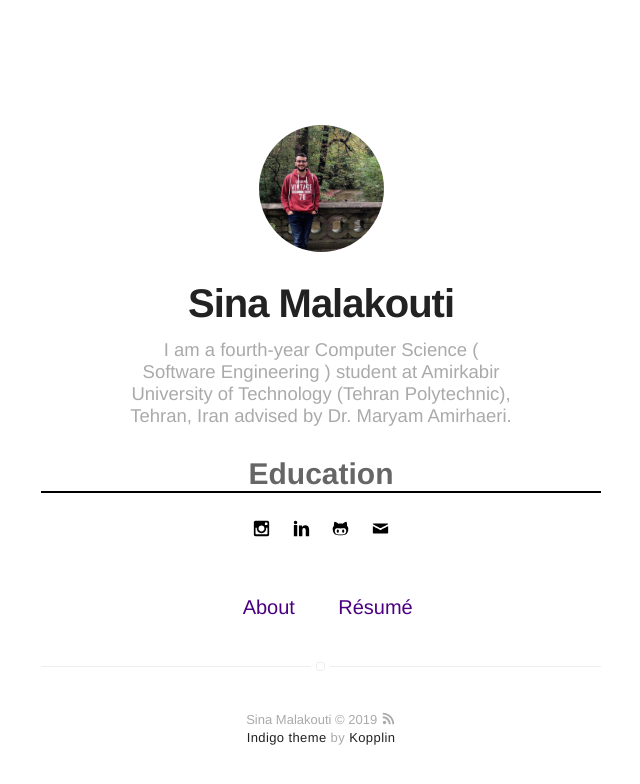
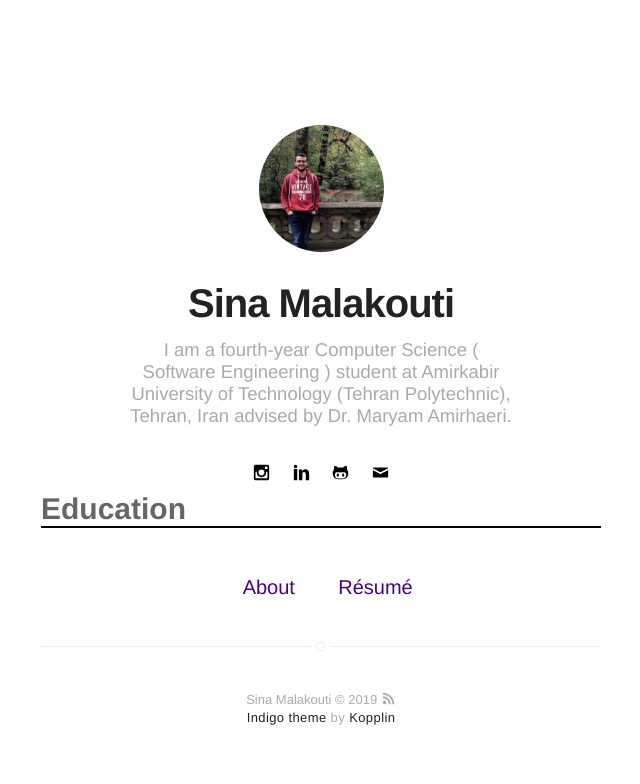
Before and after one commit to sinamalakouti/sinamalakouti.github.io, a Jekyll site: the page built from index.html, in a window 1280 px wide. Shown: the top 784 px of the page, without its empty margins (319-959 px from the left). Built offline with Jekyll 4.4.1, drawn with Linux system fonts in a browser that asks for light colours.

Commit message:
just playing around

```diff
--- a/_includes/header.html
+++ b/_includes/header.html
@@ -21,7 +21,6 @@
         <h1 class="title">{{ site.name }}</h1>
         <h2 class="description">{{ site.bio }}</h2>
 
-    <div class="inf_header" style="font-weight:bold;"> Education</div>
     <!-- <div>
         <p class="inf_title"> Amirkabir University of Technology (Tehran Polytechnic), Tehran, Iran           2016-Present</p>
     </div> -->
@@ -29,6 +28,8 @@
 <!-- including other folan -->
         {% include social-links.html %}
     </header>
+    <div class="inf_header" style="font-weight:bold;"> Education</div>
+
 {% endif %}
 
 {% include nav.html %}
```
